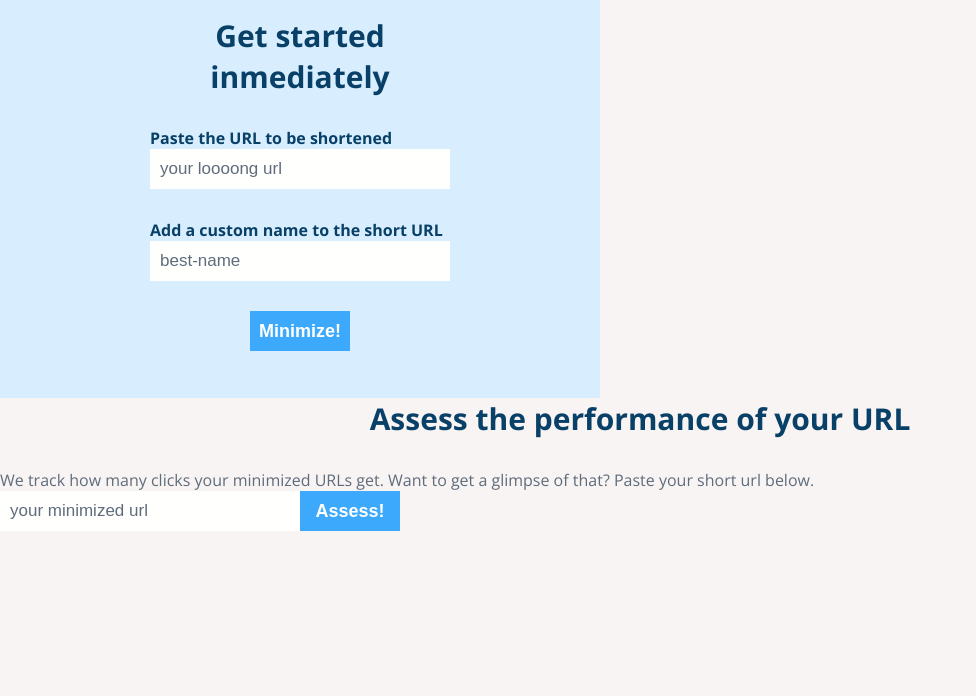
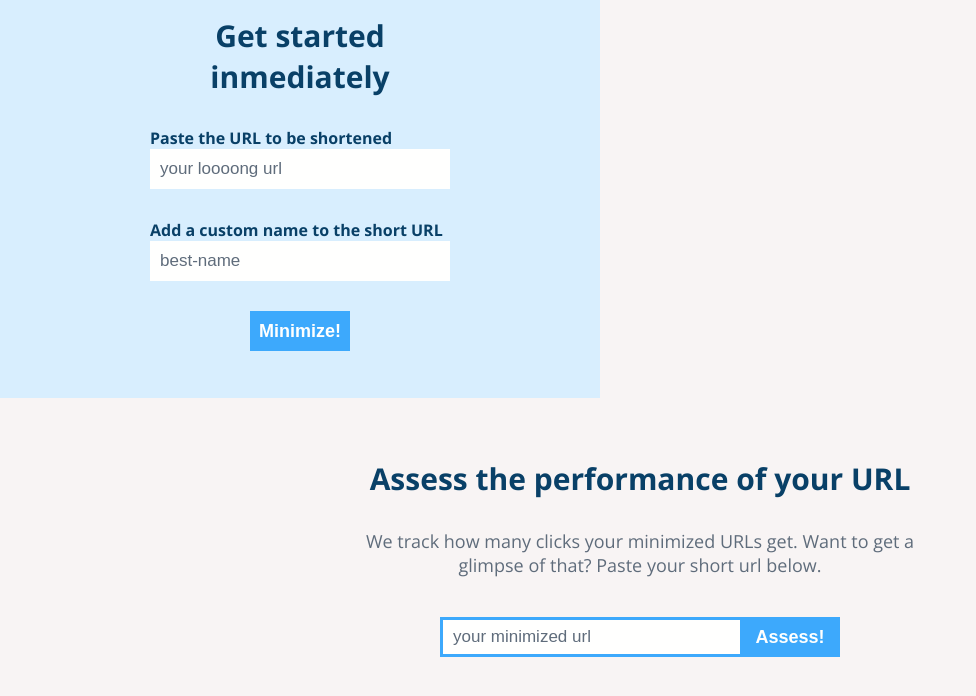
Before and after one commit to fernandocieri/Minimize-Front, a React (Create React App) app: page / in a window 1280 px wide. Shown: the top 696 px of the page, without its empty margins (0-976 px from the left). Built offline with nearby package versions, Linux system fonts and the light colour scheme; no server answers.

Commit message:
Imports stylesheet for urlPerformance

```diff
--- a/src/assets/styles/compiledStyles.scss
+++ b/src/assets/styles/compiledStyles.scss
@@ -1,2 +1,3 @@
 @import './globals.scss';
 @import '../../components/minimizerTool/assets/styles/minimizerTool.scss';
+@import '../../components/UrlPerformance/assets/styles/urlPerformance.scss';
```
